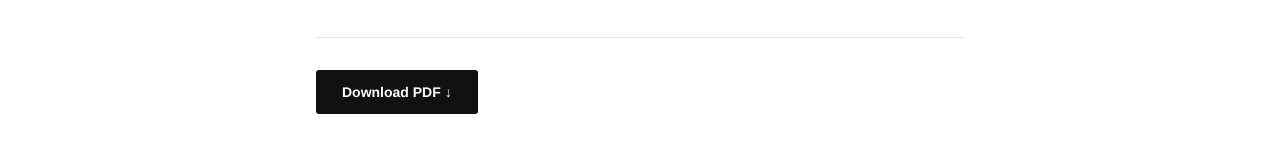
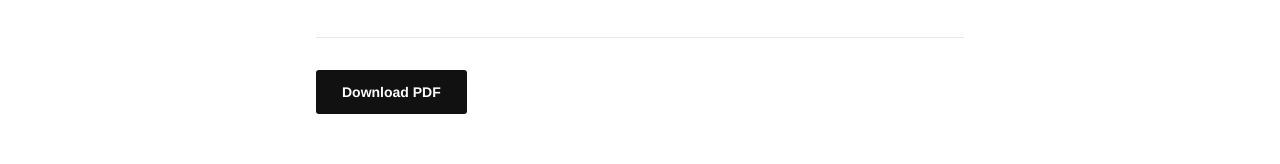
Before and after one commit to lbm2001/portfolio-site, a Next.js app: page /resume in a window 1280 px wide. Shown: the part 2018-2182 px from the top of the page. Built offline with nearby package versions, Linux system fonts and the light colour scheme.

Commit message:
chore: remove arrow

```diff
--- a/app/resume/page.tsx
+++ b/app/resume/page.tsx
@@ -99,7 +99,7 @@ export default function ResumePage() {
 
         <div className="resume-download">
           <a className="resume-btn" href="/resume.pdf" download={resumeDownloadName()}>
-            Download PDF ↓
+            Download PDF
           </a>
         </div>
       </article>
```
